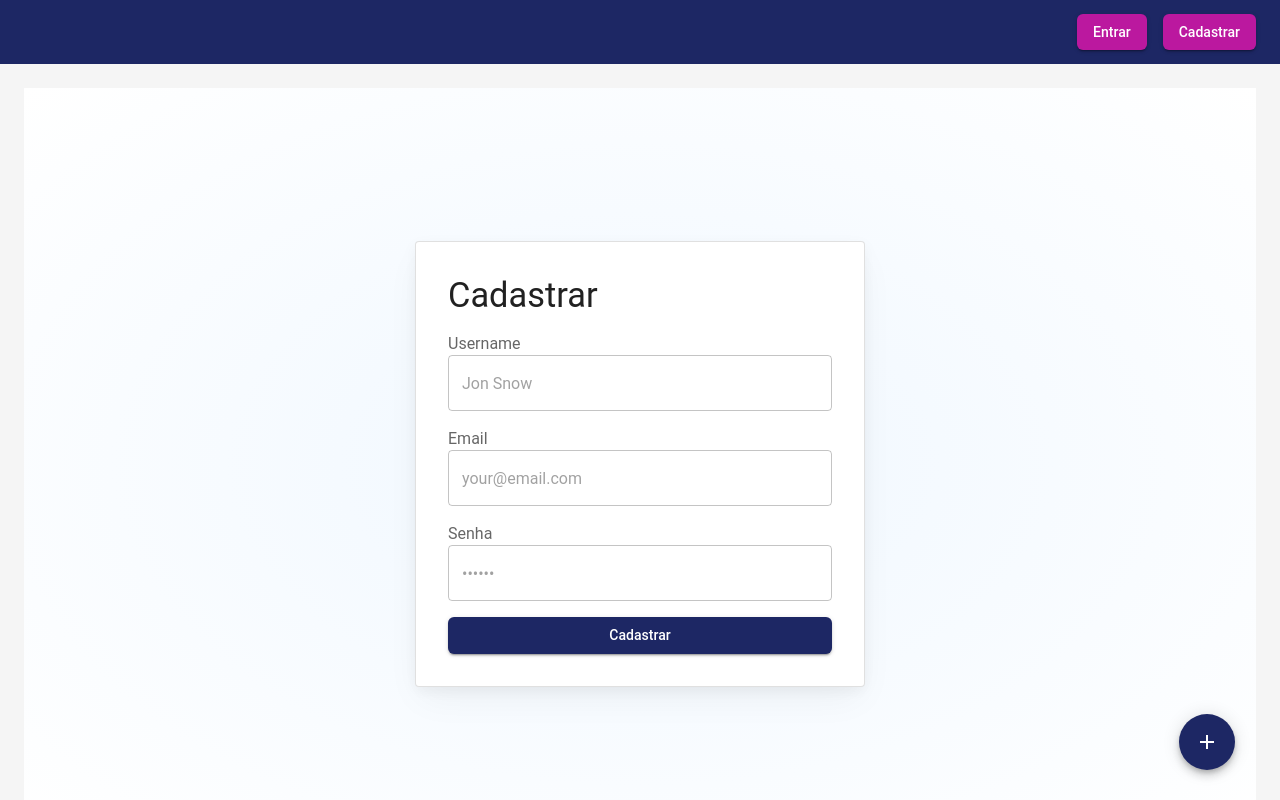
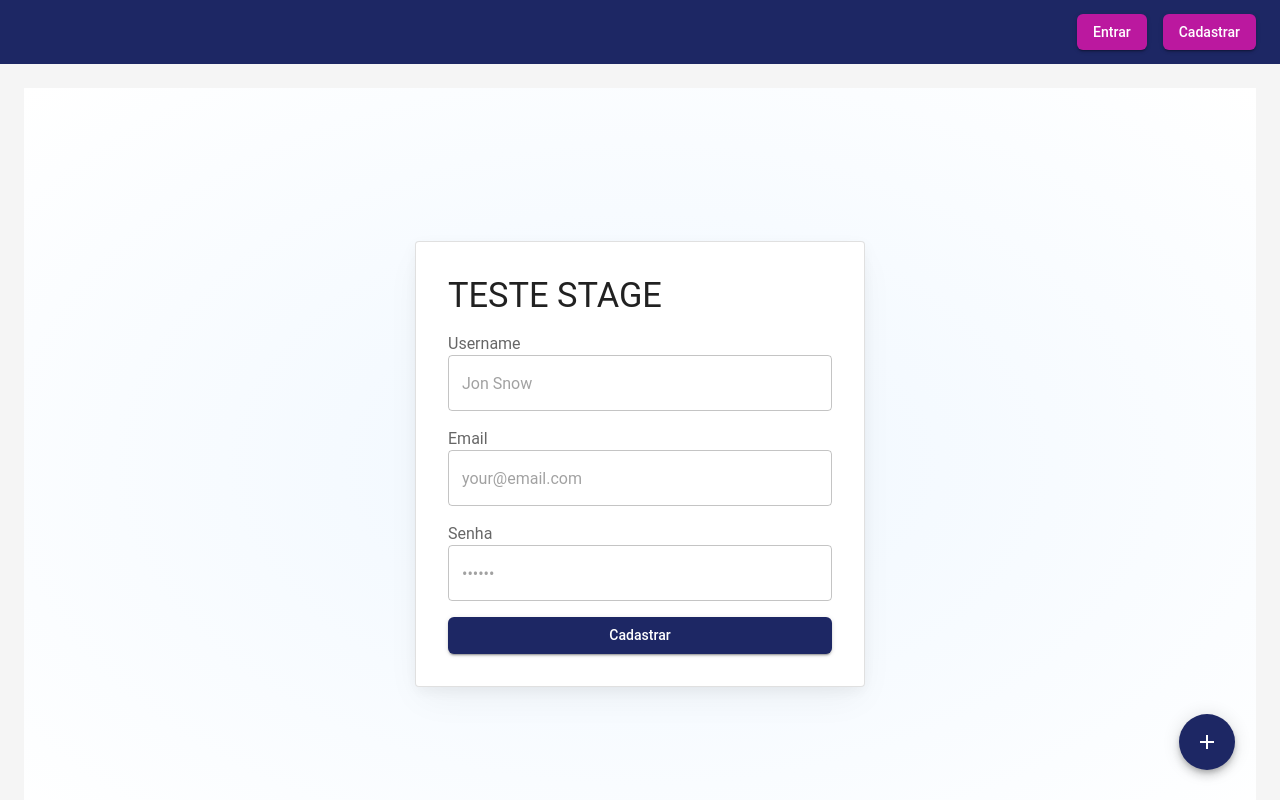
Before and after one commit to Party-Chinese-Comunism/frontend-blogpost, a React (Vite) app: page /register in a window 1280 px wide. Built offline with nearby package versions, Linux system fonts and the light colour scheme; no server answers.

Commit message:
TESTE STAGE

```diff
--- a/src/routes/register.tsx
+++ b/src/routes/register.tsx
@@ -120,7 +120,7 @@ function RouteComponent() {
             variant="h4"
             sx={{ width: "100%", fontSize: "clamp(2rem, 10vw, 2.15rem)" }}
           >
-            Cadastrar
+            TESTE STAGE
           </Typography>
 
           <Box
```
